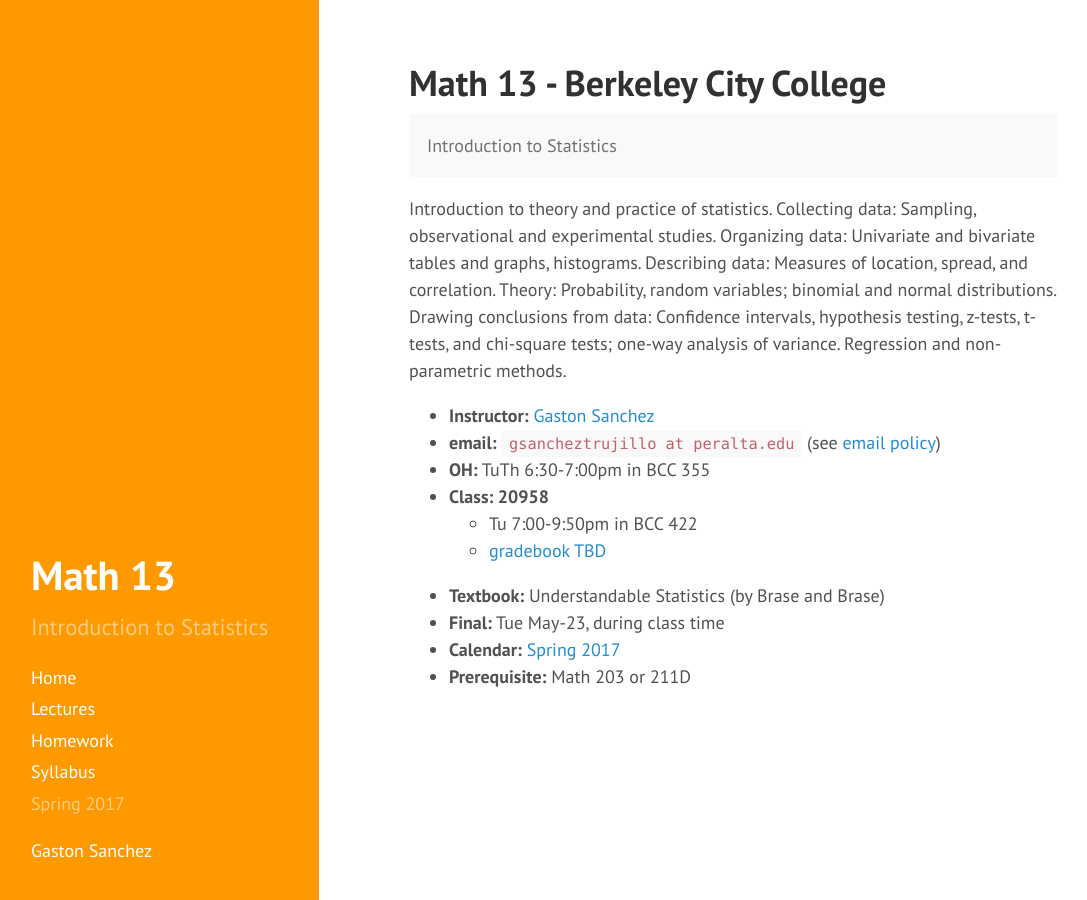
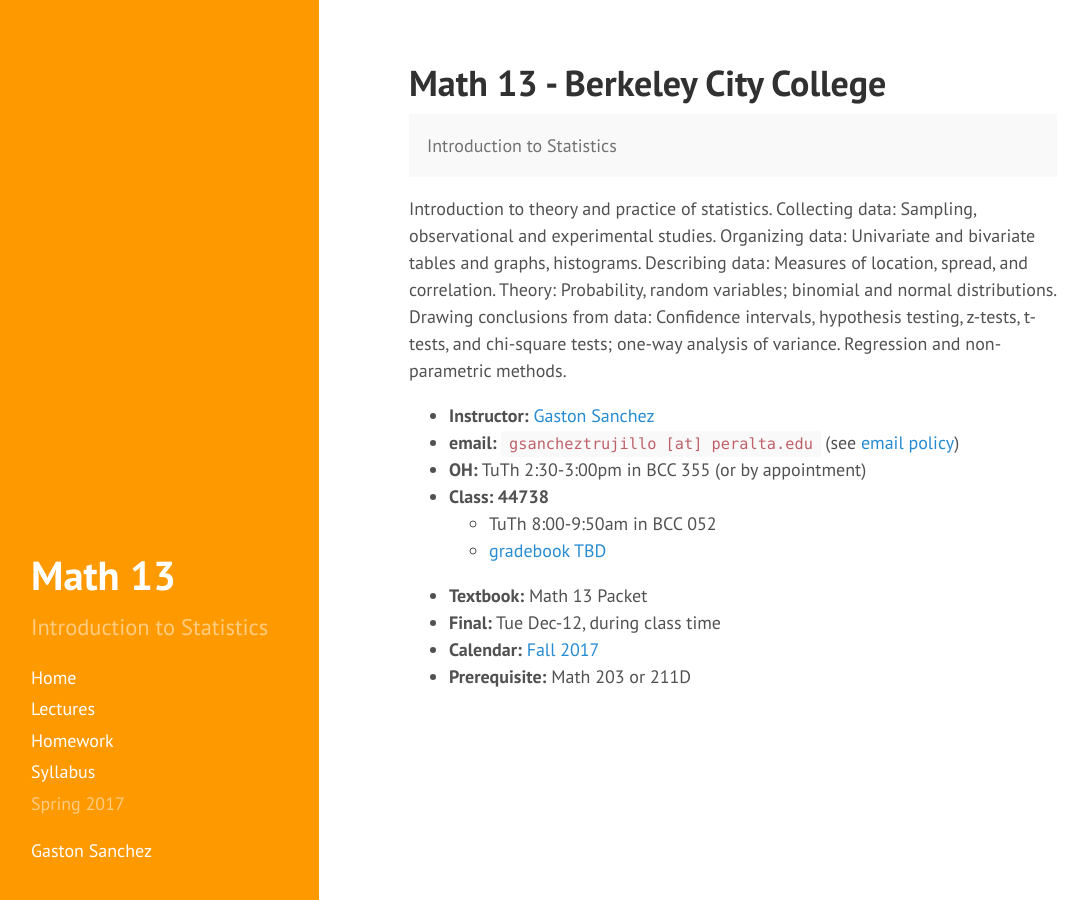
Before and after one commit to gastonstat/relic-math13, a Jekyll site: the page built from index.html, in a window 1280 px wide. Shown: the whole page, without its empty margins (5-1092 px from the left). Built offline with Jekyll 4.4.1, drawn with Linux system fonts in a browser that asks for light colours; nearby versions of some CDN libraries; the list of posts is cut into pages by our own code.

Commit message:
index: update for fall 2017

```diff
--- a/index.html
+++ b/index.html
@@ -15,16 +15,16 @@
 
 <ul>
   <li><b>Instructor:</b> <a href="http://gastonsanchez.com">Gaston Sanchez</a>
-  <li><b>email:</b> <code>gsancheztrujillo at peralta.edu</code> (see <a href="syllabus#email-policy">email policy</a>)
-  <li><b>OH:</b> TuTh 6:30-7:00pm in BCC 355</li>
-  <li><b>Class: 20958</b>
+  <li><b>email:</b> <code>gsancheztrujillo [at] peralta.edu</code> (see <a href="syllabus#email-policy">email policy</a>)
+  <li><b>OH:</b> TuTh 2:30-3:00pm in BCC 355 (or by appointment)</li>
+  <li><b>Class: 44738</b>
     <ul>
-      <li>Tu 7:00-9:50pm in BCC 422</li>
+      <li>TuTh 8:00-9:50am in BCC 052</li>
       <li><a href="">gradebook TBD</a></li>
     </ul>
   </li>
-  <li><b>Textbook:</b> Understandable Statistics (by Brase and Brase)</li>
-  <li><b>Final:</b> Tue May-23, during class time</li>
-  <li><b>Calendar:</b> <a href="http://web.peralta.edu/admissions/spring-2017-important-dates-and-deadlines-2/#more-4463" target="_blank">Spring 2017</a></li>
+  <li><b>Textbook:</b> Math 13 Packet</li>
+  <li><b>Final:</b> Tue Dec-12, during class time</li>
+  <li><b>Calendar:</b> <a href="http://web.peralta.edu/admissions/fall-2017-important-dates-deadlines/" target="_blank">Fall 2017</a></li>
   <li><b>Prerequisite:</b> Math 203 or 211D</li>
 </ul>
```
